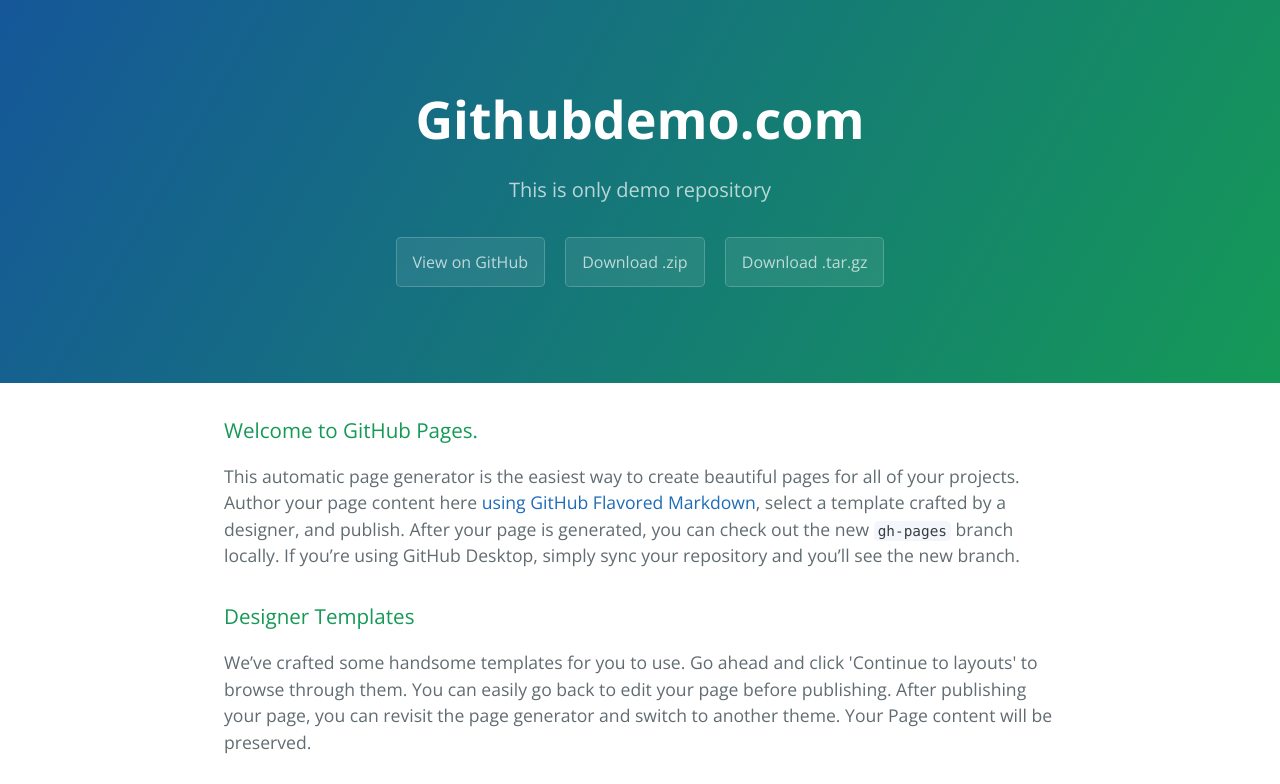
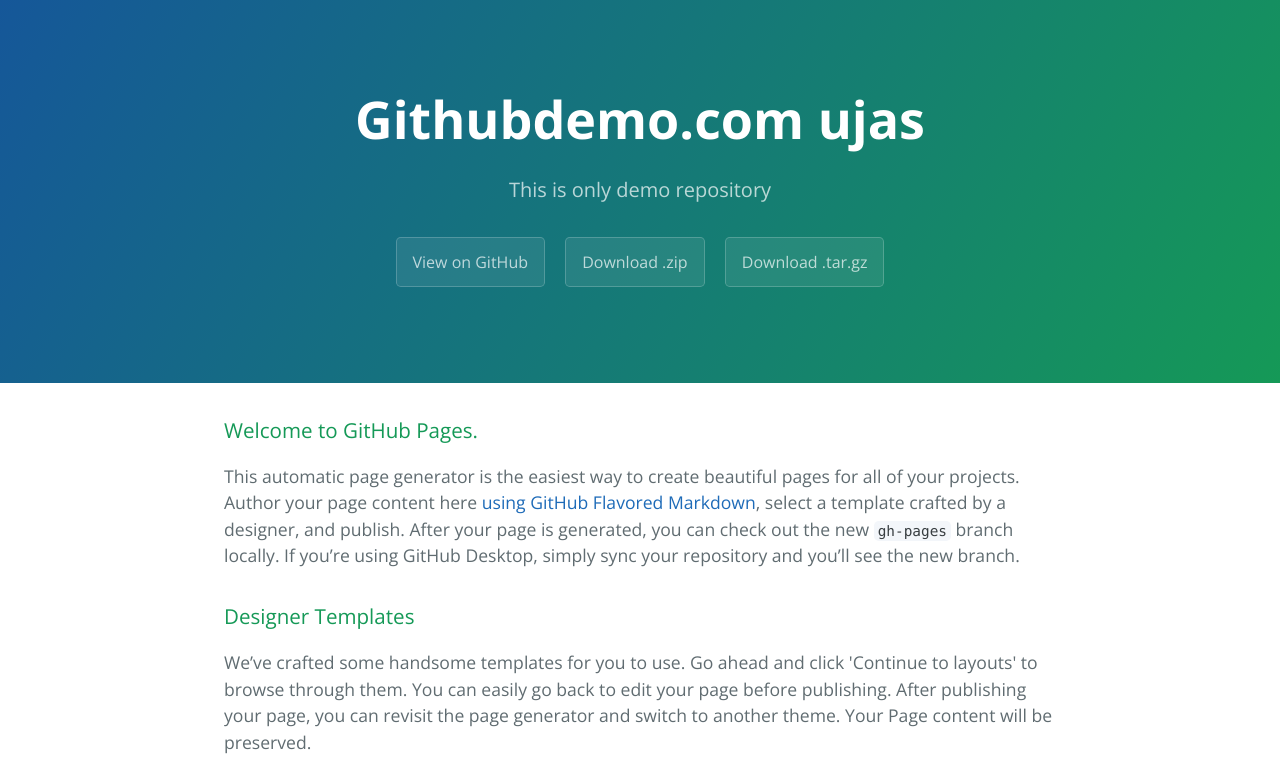
Before and after one commit to ujas123/githubDemo.com, a plain HTML site: page index.html in a window 1280 px wide. Shown: the top 784 px of the page. Drawn offline with nearby package versions, Linux system fonts and the light colour scheme.

Commit message:
Update index.html

```diff
--- a/index.html
+++ b/index.html
@@ -11,7 +11,7 @@
   </head>
   <body>
     <section class="page-header">
-      <h1 class="project-name">Githubdemo.com</h1>
+      <h1 class="project-name">Githubdemo.com ujas</h1>
       <h2 class="project-tagline">This is only demo repository </h2>
       <a href="https://github.com/ujas123/githubDemo.com" class="btn">View on GitHub</a>
       <a href="https://github.com/ujas123/githubDemo.com/zipball/master" class="btn">Download .zip</a>
```
